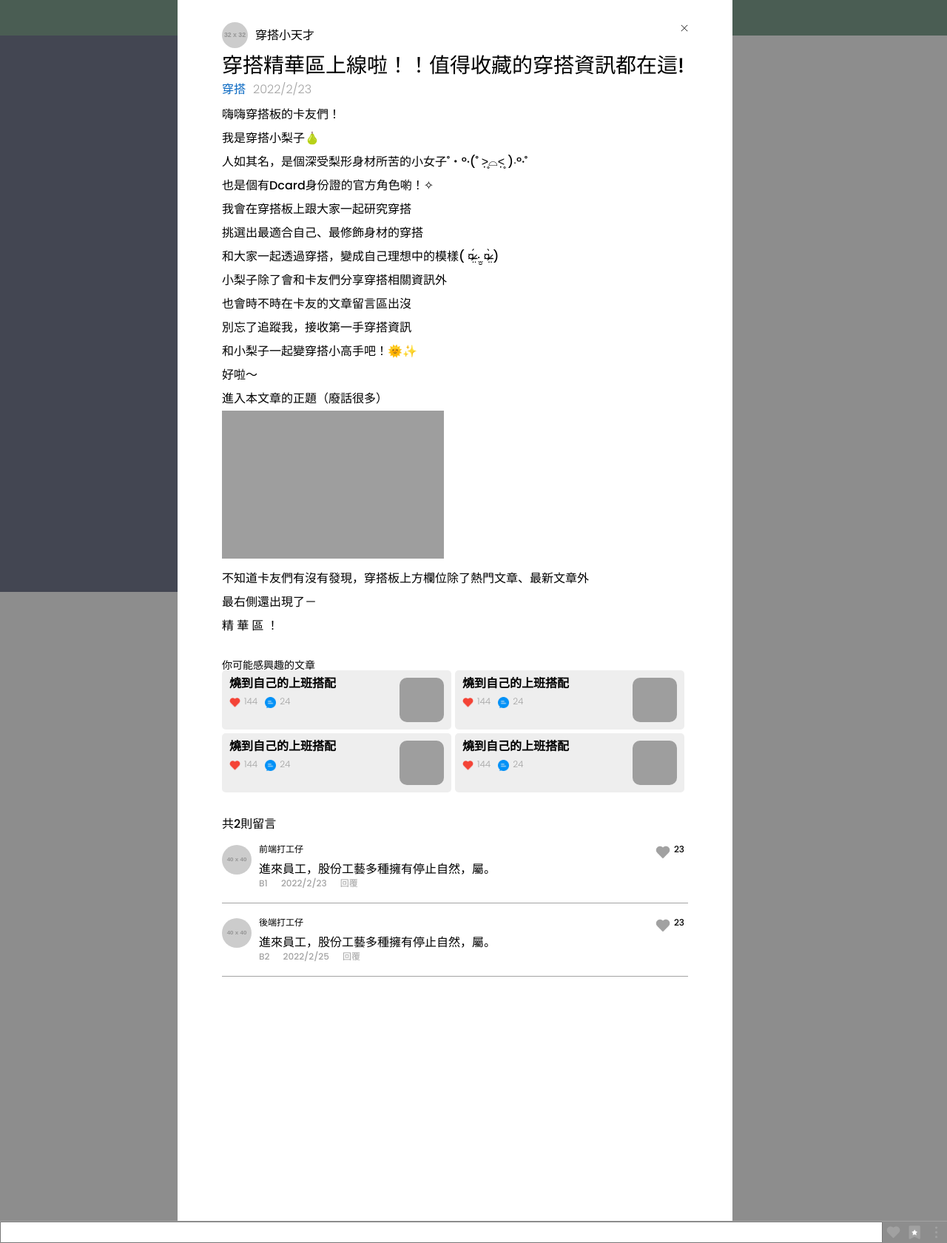
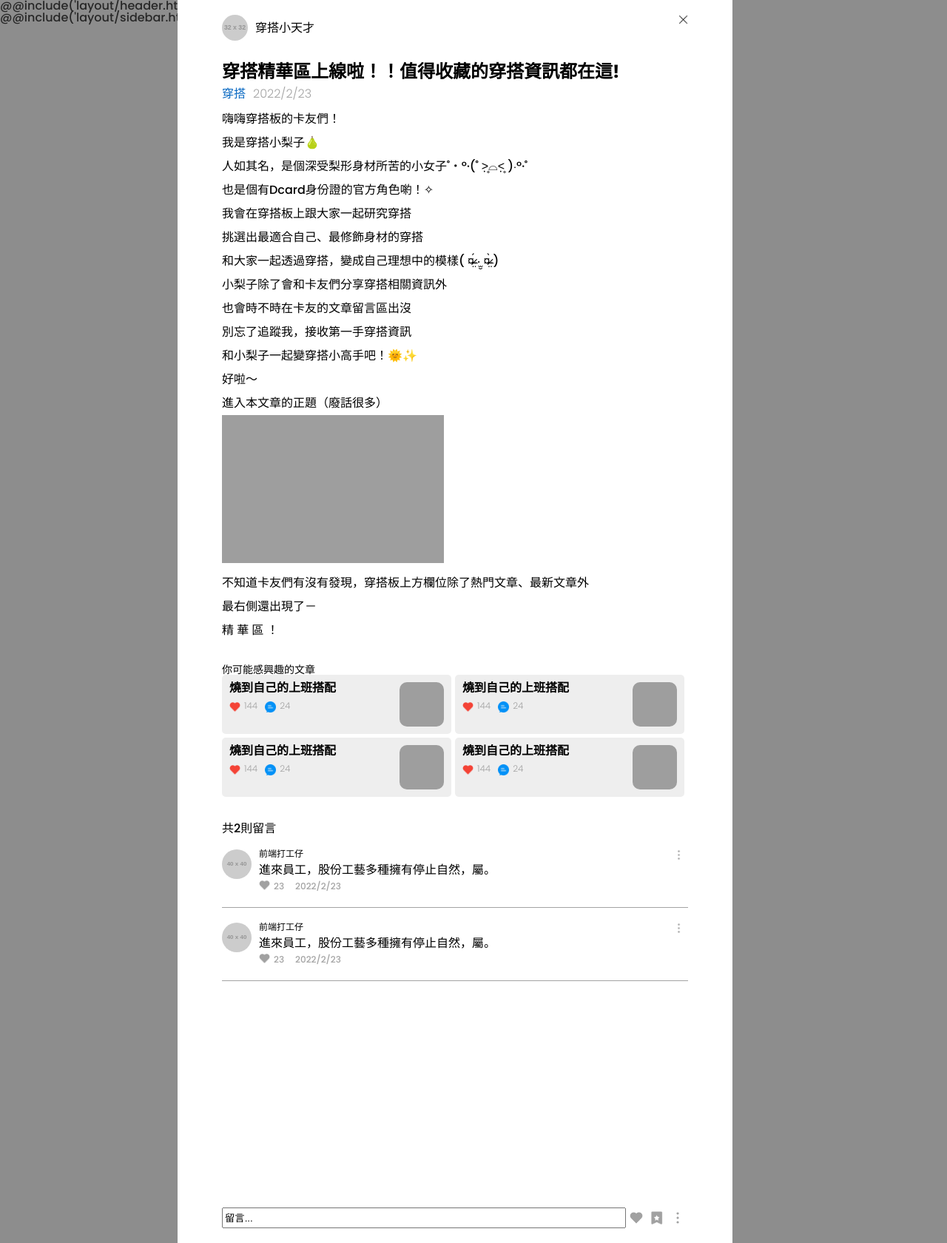
Before and after one commit to ATMJin/CiMi_CFD104G4, a PHP site: page /html/article.html in a window 1280 px wide. Shown: the whole page at 74% size. Run offline with PHP 8.4, Linux system fonts and the light colour scheme; grey boxes labelled with a size stand in for pictures from a placeholder-image service; style sheets or scripts are compiled from the project's sources; some libraries are stand-ins or nearby versions; grey boxes are pictures that could not be loaded.

Commit message:
單篇文章閱覽更新

```diff
--- a/src/html/article.html
+++ b/src/html/article.html
@@ -10,42 +10,14 @@
     <link rel="stylesheet" href="assets/css/reset.css">
     <link rel="stylesheet" href="assets/css/common.css">
     <link rel="stylesheet" href="assets/css/article.css">
-    <style>
-        .top_bar {
-            background-color: rgb(89, 136, 111);
-            height: 48px;
-            position: fixed;
-            width: 100%;
-            z-index: -1;
-        }
-
-        .content {
-            display: flex;
-            height: 800px;
-        }
-
-        aside {
-            width: 20%;
-            height: 100%;
-            background-color: rgb(72, 78, 107);
-            margin-top: 48px;
-        }
-
-        main {
-            width: 80%;
-            height: 100%;
-            background-color: #ffffff;
-            margin-top: 48px;
-
-        }
-    </style>
 </head>
 
 <body>
-    <header class="top_bar">
-    </header>
+    @@include('layout/header.html')
+
     <section class="content">
-        <aside></aside>
+        @@include('layout/sidebar.html')
+    </section>
         <main>
             <div class="lightbox">
                 <section class="article_view_container">
@@ -58,7 +30,7 @@
                             <div class="article_view_mem_name">穿搭小天才</div>
                         </div>
                         <div class="close_icon">
-                            <img src="/assets/images/icon/close.png">
+                            <img src="assets/images/icon/close.png">
                         </div>
                     </div>
                     <!-- 文章標題 -->
@@ -104,14 +76,14 @@
                                             <!-- 喜歡數 -->
                                             <div class="interest_article_like_box">
                                                 <div class="interest_article_icon_item">
-                                                        <img src="../assets/images/icon/like.png" alt="">
+                                                        <img src="assets/images/icon/like.png" alt="">
                                                 </div>
                                                 <div class="interest_article_like_amount">144</div>
                                             </div>
                                             <!-- 留言數 -->
                                             <div class="interest_article_comment_box">
                                                 <div class="interest_article_icon_item">
-                                                    <img src="../assets/images/icon/comment.png" alt="">
+                                                    <img src="assets/images/icon/comment.png" alt="">
                                                 </div>
                                                 <div class="interest_article_comment_amount">24</div>
                                             </div>
@@ -131,14 +103,14 @@
                                             <!-- 喜歡數 -->
                                             <div class="interest_article_like_box">
                                                 <div class="interest_article_icon_item">
-                                                        <img src="../assets/images/icon/like.png" alt="">
+                                                        <img src="assets/images/icon/like.png" alt="">
                                                 </div>
                                                 <div class="interest_article_like_amount">144</div>
                                             </div>
                                             <!-- 留言數 -->
                                             <div class="interest_article_comment_box">
                                                 <div class="interest_article_icon_item">
-                                                    <img src="../assets/images/icon/comment.png" alt="">
+                                                    <img src="assets/images/icon/comment.png" alt="">
                                                 </div>
                                                 <div class="interest_article_comment_amount">24</div>
                                             </div>
@@ -158,14 +130,14 @@
                                             <!-- 喜歡數 -->
                                             <div class="interest_article_like_box">
                                                 <div class="interest_article_icon_item">
-                                                        <img src="../assets/images/icon/like.png" alt="">
+                                                        <img src="assets/images/icon/like.png" alt="">
                                                 </div>
                                                 <div class="interest_article_like_amount">144</div>
                                             </div>
                                             <!-- 留言數 -->
                                             <div class="interest_article_comment_box">
                                                 <div class="interest_article_icon_item">
-                                                    <img src="../assets/images/icon/comment.png" alt="">
+                                                    <img src="assets/images/icon/comment.png" alt="">
                                                 </div>
                                                 <div class="interest_article_comment_amount">24</div>
                                             </div>
@@ -185,14 +157,14 @@
                                             <!-- 喜歡數 -->
                                             <div class="interest_article_like_box">
                                                 <div class="interest_article_icon_item">
-                                                        <img src="../assets/images/icon/like.png" alt="">
+                                                        <img src="assets/images/icon/like.png" alt="">
                                                 </div>
                                                 <div class="interest_article_like_amount">144</div>
                                             </div>
                                             <!-- 留言數 -->
                                             <div class="interest_article_comment_box">
                                                 <div class="interest_article_icon_item">
-                                                    <img src="../assets/images/icon/comment.png" alt="">
+                                                    <img src="assets/images/icon/comment.png" alt="">
                                                 </div>
                                                 <div class="interest_article_comment_amount">24</div>
                                             </div>
@@ -205,7 +177,7 @@
                                 </div>
                             </div>
                         </div>
-                    </div>
+
                     <!-- 留言區 -->
                     <div class="comment_container">
                         <p>共2則留言</p>
@@ -217,47 +189,57 @@
                             <div class="comment_txt">
                                 <div class="comment_mem_name_box">
                                     <span class="comment_mem_name_item">前端打工仔</span>
+                                    <div class="comment_impeach_icon">
+                                        <img src="assets/images/icon/more_hov.png" alt="">
+                                    </div>
+                                </div>
+                                <div class="comment_content">
+                                    進來員工，股份工藝多種擁有停止自然，屬。
+                                </div>
+                                <div class="comment_info">
                                     <div class="comment_like_box">
                                         <div class="comment_like_icon">
-                                            <img src="/assets/images/icon/like_hov.png" alt="">
+                                            <img src="assets/images/icon/like_hov.png" alt="">
                                         </div>
                                         <span class="comment_like_amount">23</span>
                                     </div>
-                                </div>
-                                <div class="comment_content">進來員工，股份工藝多種擁有停止自然，屬。</div>
-                                <div class="comment_info">
-                                    <span class="comment_floor" >B1</span>
                                     <span class="comment_date" >2022/2/23</span>
-                                    <span class="comment_reply" >回覆</span>
                                 </div>
                             </div>
                         </div>
-                         <!-- 單則留言 -->
-                         <div class="comment_box">
+                        <!-- 單則留言 -->
+                        <div class="comment_box">
                             <div class="comment_head_photo">
                                 <img src="https://fakeimg.pl/40x40/200">
                             </div>
                             <div class="comment_txt">
                                 <div class="comment_mem_name_box">
-                                    <span class="comment_mem_name_item">後端打工仔</span>
+                                    <span class="comment_mem_name_item">前端打工仔</span>
+                                    <div class="comment_impeach_icon">
+                                        <img src="assets/images/icon/more_hov.png" alt="">
+                                    </div>
+                                </div>
+                                <div class="comment_content">
+                                    進來員工，股份工藝多種擁有停止自然，屬。
+                                </div>
+                                <div class="comment_info">
                                     <div class="comment_like_box">
                                         <div class="comment_like_icon">
-                                            <img src="/assets/images/icon/like_hov.png" alt="">
+                                            <img src="assets/images/icon/like_hov.png" alt="">
                                         </div>
                                         <span class="comment_like_amount">23</span>
                                     </div>
-                                </div>
-                                <div class="comment_content">進來員工，股份工藝多種擁有停止自然，屬。</div>
-                                <div class="comment_info">
-                                    <span class="comment_floor" >B2</span>
-                                    <span class="comment_date" >2022/2/25</span>
-                                    <span class="comment_reply" >回覆</span>
+                                    <span class="comment_date" >2022/2/23</span>
                                 </div>
                             </div>
                         </div>
-                        <!-- 使用者留言框 -->
-                        <div class="write_comment_box ">
-                            <input type="text" class="write_comment_item">
+                    </div>
+                    </div>
+
+                    <!-- 使用者留言框 -->
+                    <div class="write_comment_container">
+                        <div class="write_comment_box">
+                            <input type="text" class="write_comment_item" value="留言...">
 
                             <div class="article_like">
                                 <img src="/src/assets/images/icon/like_hov.png" alt="">
@@ -269,14 +251,11 @@
                                 <img src="/src/assets/images/icon/more_hov.png" alt="">
                             </div>
                         </div>
-
-
                     </div>
-
                 </section>
             </div>
         </main>
-    </section>
+
 </body>
 
 </html>
--- a/src/sass/article.scss
+++ b/src/sass/article.scss
@@ -3,7 +3,7 @@
 @import "./layout/header";
 @import "./layout/sidebar";
 
-.content {
+html {
     overflow: hidden;
 }
 
@@ -14,10 +14,11 @@
     width: 100%;
     height: 100%;
     background: rgba(66, 66, 66, 0.6);
+    z-index: 999999;
 
     .article_view_container {
         position: absolute;
-        z-index: 99;
+        // z-index: 99999;
         width: 750px;
         height: 100%;
         top: 0;
@@ -25,7 +26,7 @@
         margin-left: -400px;
         background-color: #ffffff;
         overflow: hidden scroll;
-        padding: 30px 60px 0;
+
 
         .article_view_mem_info_box {
             position: sticky;
@@ -34,6 +35,8 @@
             // position: relative;
             display: flex;
             justify-content: space-between;
+            background-color: #ffffff;
+            padding: 20px 60px;
 
             .article_view_mem_info_item {
                 display: flex;
@@ -55,7 +58,7 @@
             }
 
             .close_icon {
-                width: 10px;
+                width: 13px;
 
                 img {
                     width: 100%;
@@ -63,8 +66,13 @@
             }
         }
 
+        .article_view_content_container {
+            padding: 0 60px;
+        }
+
         .article_view_title {
-            font-size: var(--title);
+            font-size: var(--subtitle1);
+            font-weight: 700;
             margin: 10px 0;
         }
 
@@ -198,18 +206,13 @@
                         justify-content: space-between;
                         font-size: var(--tag);
 
-                        .comment_like_box {
-                            display: flex;
-                            padding-right: 5px;
-
-                            .comment_like_icon {
-                                width: 20px;
+                        .comment_impeach_icon {
+                            width: 15px;
                             margin-right: 5px;
 
                             img {
                                 width: 100%;
                                 vertical-align: middle;
-                                }
                             }
                         }
 
@@ -226,10 +229,24 @@
                     .comment_info {
                         font-size: var(--tag);
                         color: var(--font-secondary);
+                        display: flex;
 
                         .comment_floor,
-                        .comment_date {
+                        .comment_like_box,
+                        .comment_date,
+                        .comment_reply {
                             margin-right: 15px;
+                            display: flex;
+                            align-items: center;
+
+                            .comment_like_icon {
+                                width: 15px;
+                                margin-right: 5px;
+
+                                img {
+                                    width: 100%;
+                                }
+                            }
                         }
                     }
                 }
@@ -238,13 +255,18 @@
         }
 
         // 使用者留言框
+        .write_comment_container {
+            position: sticky;
+            bottom: 0;
+            z-index: 2;
+            width: 100%;
+            // border-top: solid 1px #a3a3a3;
+
             .write_comment_box {
-            position: fixed;
-            bottom: 0;
-            left: 0;
-            width: 100%;
-            border-top: solid 1px #a3a3a3;
                 display: flex;
+                padding: 20px 60px;
+                justify-content: center;
+                background-color: #ffffff;
 
                 .write_comment_item {
                     width: calc(100% - 30px);
@@ -266,3 +288,4 @@
             }
         }
     }
+}
```
Lines whose indentation alone changed are shown as unchanged.
